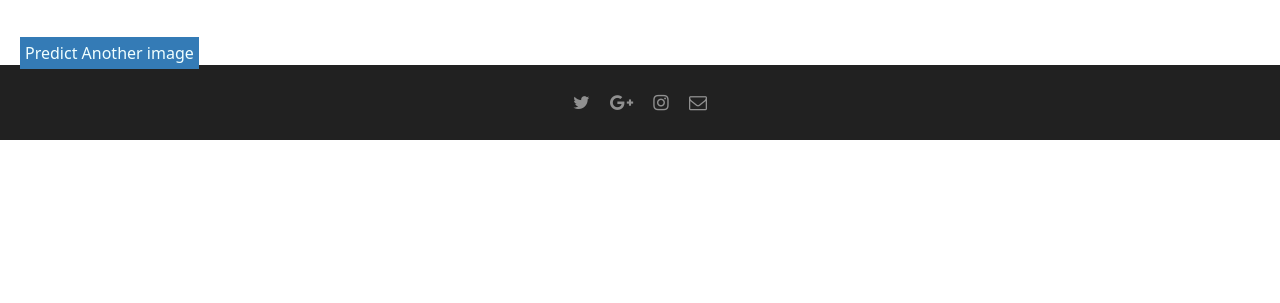
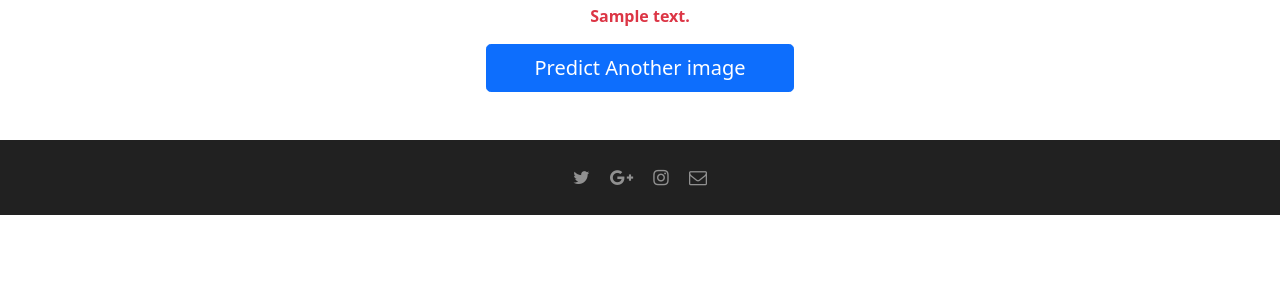
Before and after one commit to ChamudithaML/Team-ACE-SE43, a Flask app: template fruityeye/templates/out1.html in a window 1280 px wide. Shown: the part 497-800 px from the top of the page. Run offline with Flask 2, Linux system fonts and the light colour scheme; the template is opened without the code that fills it: most values are stand-ins (such as "Sample title", 1, 10 or a date in 2020).

Commit message:
added styles to predict output

```diff
--- a/fruityeye/templates/condition.html
+++ b/fruityeye/templates/condition.html
@@ -58,7 +58,7 @@
                 </div>
             </div>
             <div class="row">
-                <div class="co-12 ld-grid gap-2 d-sm-flex justify-content-between align-items-center">
+                <div class="col-12 ld-grid gap-2 d-flex justify-content-between align-items-center">
                     <div class="input-group-append px-4 m-2">
                         <label class="btn btn-light m-0 rounded-pill px-5 py-5" for="upload">
                             <i class="fa fa-cloud-upload mr-2 text-muted"></i>
--- a/fruityeye/templates/out1.html
+++ b/fruityeye/templates/out1.html
@@ -1,19 +1,28 @@
 {% extends 'base.html' %}
 
 {% block title %}
-  Prediction
+Prediction
 {% endblock %}
 
 {% block content %}
 
-<div>
-  <h1 style="margin-left: 10px;">Your Selected Image</h1>
-  <br><br>
-  <img src=" {{url_for('rot_fresh_img', filename=image_name)}}" style="width:300px;height:300px; margin-left: 20px;">
-  <br>
-  <p style="font-weight: 700; margin-left: 120px; color: rgb(190, 84, 9);"> {{text}} </p>
-  <br>
-  <a style="margin-left: 20px; text-decoration: none; color: azure; background-color: rgb(52, 123, 182); padding: 5px;" href="/rotten" role="button">Predict Another image</a>
+<div class="container-fluid py-5">
+    <div class="row">
+        <div class="text-center">
+            <h1 class="display-4">Your Selected Image</h1>
+        </div>
+    </div>
+    <div class="row">
+        <div class="col-12 ld-grid gap-2 d-flex flex-column justify-content-center align-items-center">
+            <img src=" {{url_for('rot_fresh_img', filename=image_name)}}" style="width:300px;height:300px;">
+            <p class="text-center text-danger fw-bold"> {{text}} </p>
+        </div>
+    </div>
+    <div class="row">
+        <div class="col-12 ld-grid d-flex flex-column justify-content-center align-items-center">
+            <a class="btn btn-primary btn-lg px-5 gap-3" href="/rotten" role="button">Predict Another image</a>
+        </div>
+    </div>
 </div>
 
 {% endblock %}
```
